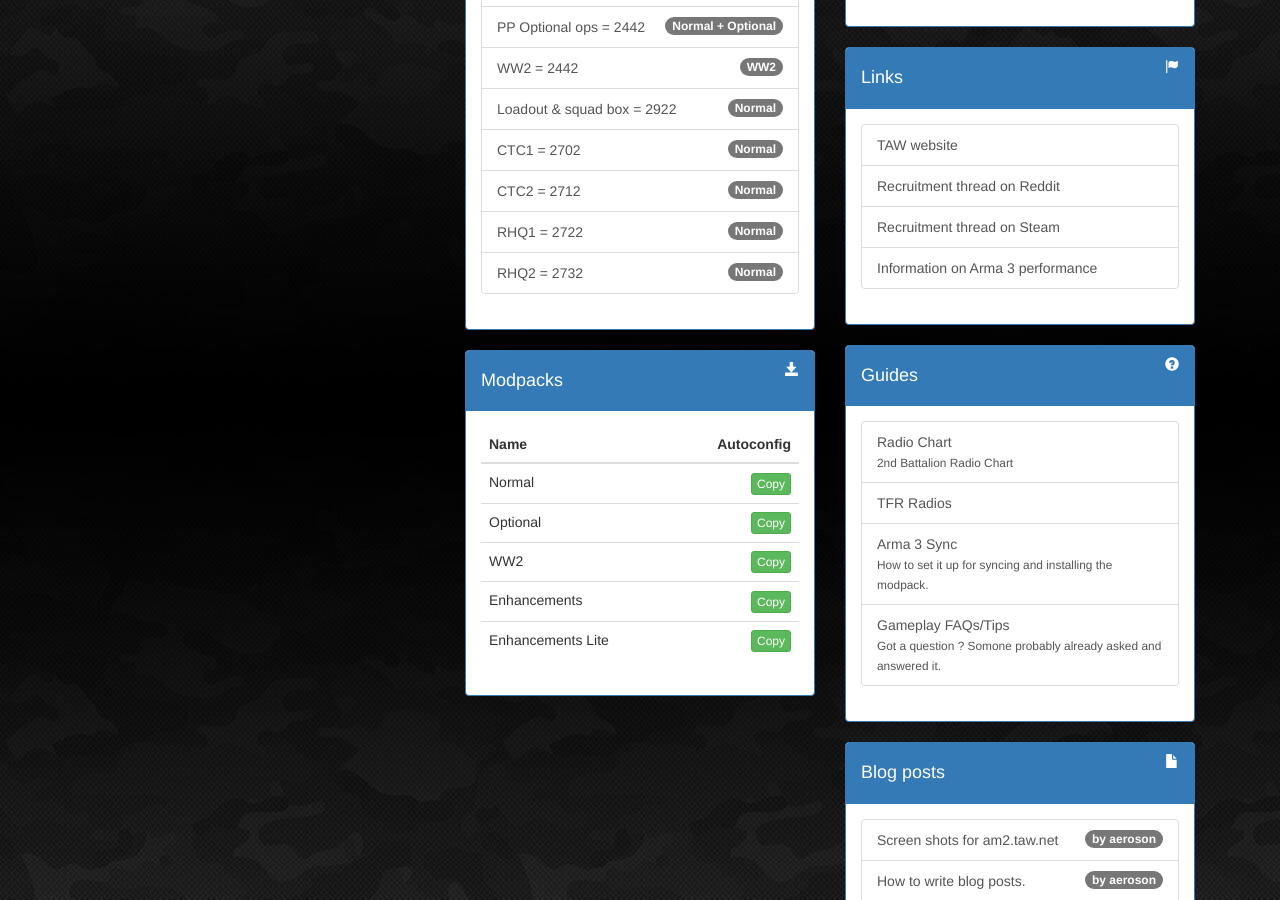
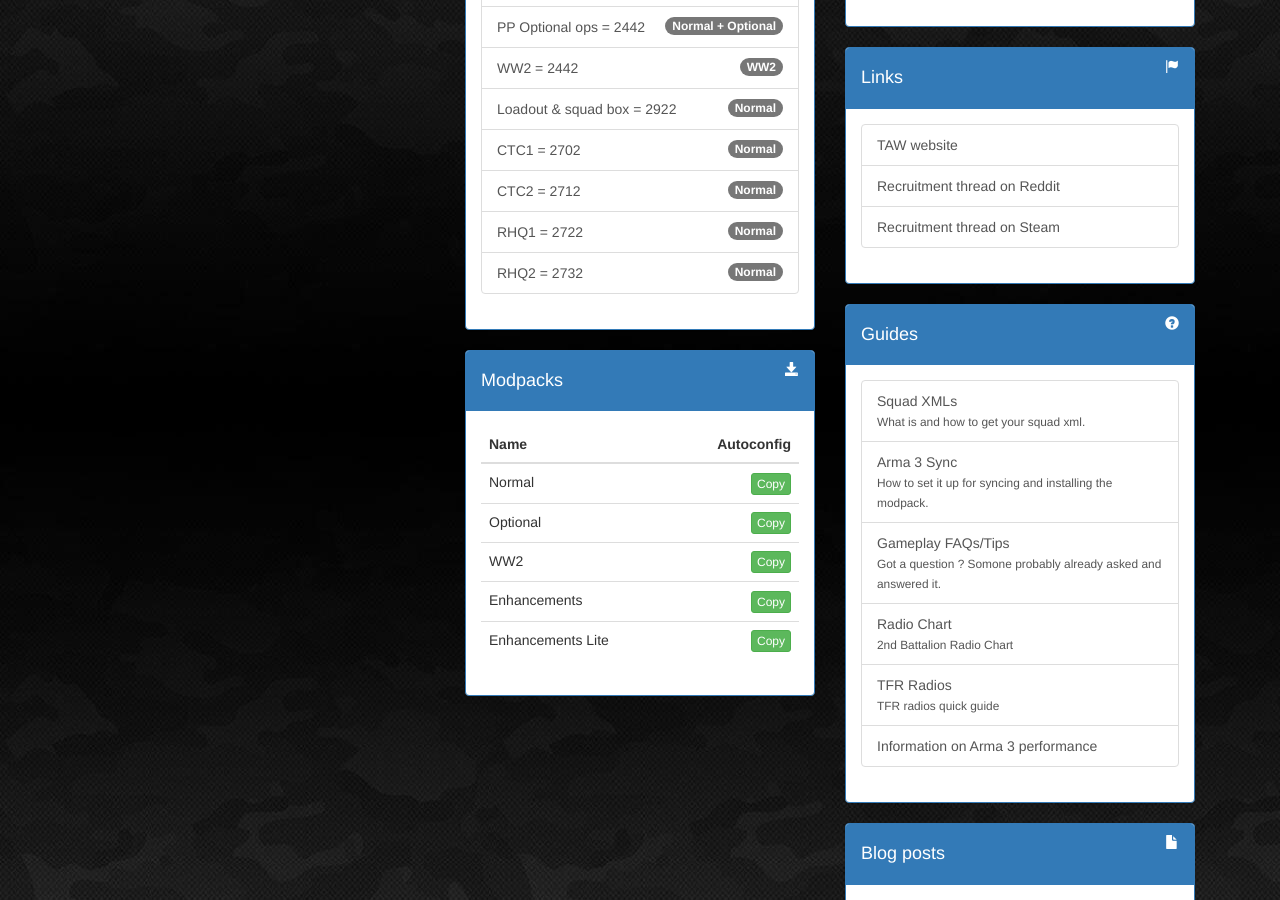
Before and after one commit to TAW-Arma/AM2-Web, a Jekyll site: the page built from index.html, in a window 1280 px wide and 900 px high, scrolled down 776 px. Built offline with Jekyll 4.4.1, drawn with Linux system fonts in a browser that asks for light colours; comment, search, counter and statistics services are not loaded.

Commit message:
Update index.html

```diff
--- a/index.html
+++ b/index.html
@@ -212,7 +212,6 @@ title: TAW Arma - 2nd Battalion
 					<a href="http://taw.net" class="list-group-item" target="_blank">TAW website</a>
 					<a href="https://www.reddit.com/r/FindAUnit/comments/4hnabq/a3recruitingvideo_tawnet_are_now_recruiting//" class="list-group-item" target="_blank">Recruitment thread on Reddit</a>
 					<a href="http://steamcommunity.com/app/107410/discussions/10/412446890559182042/" class="list-group-item" target="_blank">Recruitment thread on Steam</a>
-					<a href="https://www.youtube.com/watch?v=Fh3webkCo4Y" class="list-group-item" target="_blank">Information on Arma 3 performance</a>
 				</div>
 				<div class="clearfix"></div>
 			</div>
@@ -226,10 +225,12 @@ title: TAW Arma - 2nd Battalion
 				<div class="list-group">
 					<div class="list-group">
 
-<a class="list-group-item" href="https://docs.google.com/drawings/d/1_ywe1ZCiBhZf-5L_JSezNntL3XKrVUC9Acm7zo4NMm0" target="_blank">Radio Chart<br><small>2nd Battalion Radio Chart</small></a>
-<a class="list-group-item" href="https://docs.google.com/a/mattgraham.me/presentation/d/15-Vx8eyZYZiSBfUEMDJLRR9BDyZ2uX71VF_r_UsnQA0/edit#slide=id.p" target="_blank">TFR Radios<br><!-- <small>How to set it up, tips and troubleshooting</small> --></a>
+<a class="list-group-item" href="https://github.com/TAW-Arma/TawGatherMembersInfo#arma-squad-xmls" target="_blank">Squad XMLs<br><small>What is and how to get your squad xml.</small></a>
 <a class="list-group-item" href="https://docs.google.com/document/d/1fl07M3yJeGIkzG0rd58Nhod2n2_04Y4Ipv6LLm6vrWg" target="_blank">Arma 3 Sync<br><small>How to set it up for syncing and installing the modpack.</small></a>
 <a class="list-group-item" href="https://docs.google.com/document/d/17D1Iaer3iK479DGrhiqFnfyurRh13S2ptP3CAxaz6NE" target="_blank">Gameplay FAQs/Tips<br><small>Got a question ? Somone probably already asked and answered it.</small></a>
+<a class="list-group-item" href="https://docs.google.com/drawings/d/1_ywe1ZCiBhZf-5L_JSezNntL3XKrVUC9Acm7zo4NMm0" target="_blank">Radio Chart<br><small>2nd Battalion Radio Chart</small></a>
+<a class="list-group-item" href="https://docs.google.com/a/mattgraham.me/presentation/d/15-Vx8eyZYZiSBfUEMDJLRR9BDyZ2uX71VF_r_UsnQA0/edit#slide=id.p" target="_blank">TFR Radios<br><small>TFR radios quick guide</small></a>
+<a class="list-group-item" href="https://www.youtube.com/watch?v=Fh3webkCo4Y" target="_blank">Information on Arma 3 performance</a>
 
 					</div>
 				</div>
```
